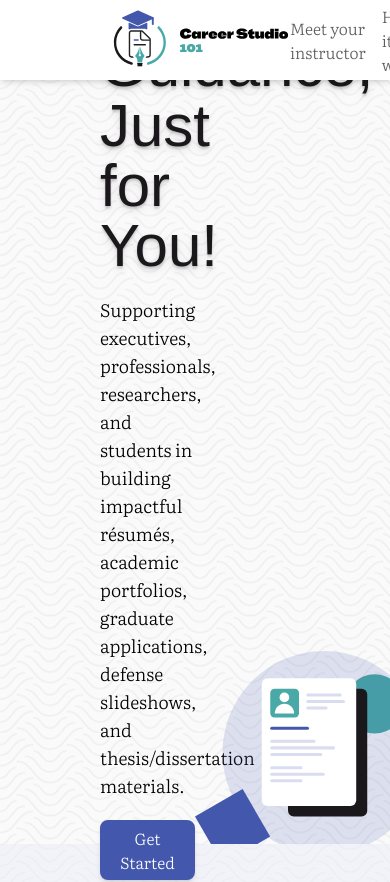
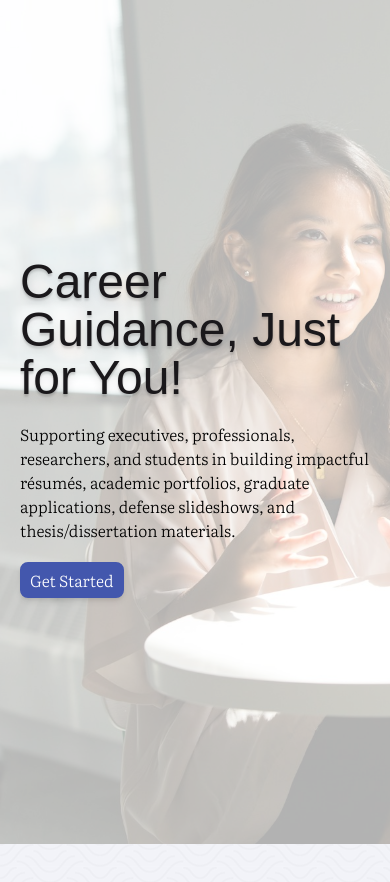
Before and after one commit to Dennis-Jedidiah/research_assistant_site_1, a React (Vite) app in the folder website/: page / in a window 390 px wide. Shown: the top 882 px of the page. Built offline with nearby package versions, Linux system fonts and the light colour scheme; a web font is replaced by a local one.

Commit message:
make hero section responsive

```diff
--- a/website/package.json
+++ b/website/package.json
@@ -4,7 +4,7 @@
   "version": "0.0.0",
   "type": "module",
   "scripts": {
-    "dev": "vite",
+    "dev": "vite --host",
     "build": "vite build",
     "lint": "eslint .",
     "preview": "vite preview"
--- a/website/src/components/ComponentParts/Navbar.jsx
+++ b/website/src/components/ComponentParts/Navbar.jsx
@@ -3,7 +3,7 @@ import { move_to_section } from "../../functions/Pretty_design_functions";
 
 const Navbar = () => {
   return (
-    <nav className="flex justify-between items-center fixed px-25 bg-white w-full z-100 shadow-md">
+    <nav className="hidden lg:block lg:flex lg:justify-between lg:items-center lg:fixed lg:px-25 lg:bg-white lg:w-full lg:z-100 lg:shadow-md">
       <img src={logo} alt="Logo" className="h-20" />
       <div className="flex gap-4 h-fit items-center">
         <span
--- /dev/null
+++ b/website/src/components/ComponentParts/PackageCarousel.jsx
@@ -0,0 +1,80 @@
+import { Carousel } from "react-responsive-carousel";
+import "react-responsive-carousel/lib/styles/carousel.min.css";
+import PackageCard from "./PackageCard";
+
+const PackageCarousel = ({ packages }) => {
+  return (
+    <Carousel
+      showThumbs={false}
+      showStatus={false}
+      infiniteLoop
+      useKeyboardArrows
+      swipeable
+      emulateTouch
+      responsive={{
+        superLargeDesktop: {
+          breakpoint: { max: 4000, min: 1024 },
+          items: 3,
+        },
+        desktop: {
+          breakpoint: { max: 1024, min: 640 },
+          items: 2,
+        },
+        tablet: {
+          breakpoint: { max: 640, min: 0 },
+          items: 1,
+        },
+      }}
+      renderArrowPrev={(onClickHandler) => (
+        <button
+          onClick={onClickHandler}
+          className="hidden sm:block lg:hidden absolute left-0 top-1/2 -translate-y-1/2 z-10 p-2 hover:bg-custom-blue-300/20 rounded-full transition-all cursor-pointer border-none bg-transparent"
+          aria-label="Previous package"
+        >
+          <svg
+            className="w-8 h-8 text-custom-blue-500"
+            fill="none"
+            stroke="currentColor"
+            viewBox="0 0 24 24"
+          >
+            <path
+              strokeLinecap="round"
+              strokeLinejoin="round"
+              strokeWidth={2}
+              d="M15 19l-7-7 7-7"
+            />
+          </svg>
+        </button>
+      )}
+      renderArrowNext={(onClickHandler) => (
+        <button
+          onClick={onClickHandler}
+          className="hidden sm:block lg:hidden absolute right-0 top-1/2 -translate-y-1/2 z-10 p-2 hover:bg-custom-blue-300/20 rounded-full transition-all cursor-pointer border-none bg-transparent"
+          aria-label="Next package"
+        >
+          <svg
+            className="w-8 h-8 text-custom-blue-500"
+            fill="none"
+            stroke="currentColor"
+            viewBox="0 0 24 24"
+          >
+            <path
+              strokeLinecap="round"
+              strokeLinejoin="round"
+              strokeWidth={2}
+              d="M9 5l7 7-7 7"
+            />
+          </svg>
+        </button>
+      )}
+    >
+      {packages.map((pkg) => (
+        <div key={pkg.title} className="px-2">
+          <PackageCard {...pkg} />
+        </div>
+      ))}
+    </Carousel>
+  );
+};
+
+export default PackageCarousel;
--- a/website/src/components/Section_hero.jsx
+++ b/website/src/components/Section_hero.jsx
@@ -1,18 +1,20 @@
 import SolidButton from "./ComponentParts/Button_solid";
 import { move_to_section } from "../functions/Pretty_design_functions";
 import Hero_image from "../assets/Hero_Image.svg";
+import header_bg_mid from "../assets/header_bg_mid.jpg";
 
 const Hero = () => {
   return (
-    <div className="h-screen flex flex-row items-end justify-center" id="header">
-      <div className="flex flex-col justify-center gap-5 pl-25 py-5 h-full w-1/2">
-        <span className="space-y-2">
-          <h1 className="text-6xl heading-font py-3 text-custom-black-500 text-shadow-lg">
-            Career Guidance,
-            <br />
-            Just for You!
+    <div
+      className="relative z-5 lg:static h-screen flex flex-col justify-center bg-white lg:flex-row lg:items-end"
+      id="header"
+    >
+      <div className="h-full flex flex-col px-5 justify-center gap-5 lg:pl-25 lg:py-5 lg:w-1/2">
+        <span id="hero-text" className="space-y-2">
+          <h1 className="text-5xl text-wrap line-clamp-3 lg:line-clamp-none lg:text-6xl heading-font py-3 text-custom-black-500 text-shadow-lg">
+            Career Guidance, Just for You!
           </h1>
-          <span className="text-lg">
+          <span className="text-base lg:text-lg">
             Supporting executives, professionals, researchers, and students in
             building impactful résumés, academic portfolios, graduate
             applications, defense slideshows, and thesis/dissertation materials.
@@ -26,10 +28,16 @@ const Hero = () => {
           />
         </span>
       </div>
-      <div className = "flex-1">
-        <img src={Hero_image} alt="Hero" className="w-full object-cover"/>
-      </div>
-      <div/>
+      <img
+        src={Hero_image}
+        alt="Hero"
+        className="hidden lg:block lg:flex-1 lg:static lg:w-1/2 lg:object-cover"
+      />
+      <img
+        src={header_bg_mid}
+        alt="Header Background"
+        className="absolute top-0 h-full z-[-1] object-cover object-left opacity-30 lg:hidden"
+      />
     </div>
   );
 };
```
